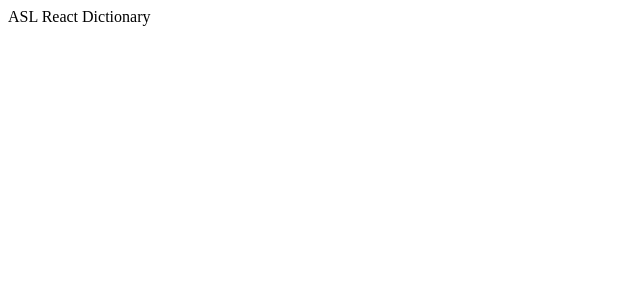
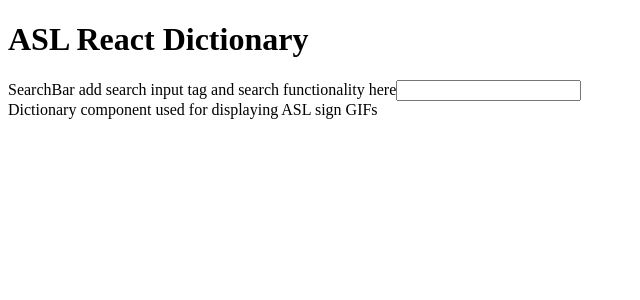
Before and after one commit to cyan-byte/asl-react-dictionary, a React (Vite) app: page / in a window 1280 px wide. Shown: the top 300 px of the page, without its empty margins (0-640 px from the left). Built offline with nearby package versions, Linux system fonts and the light colour scheme.

Commit message:
added components, React wireframe

```diff
--- a/index.html
+++ b/index.html
@@ -1,4 +1,4 @@
-<!doctype html>
+<!DOCTYPE html>
 <html lang="en">
   <head>
     <meta charset="UTF-8" />
--- a/src/App.jsx
+++ b/src/App.jsx
@@ -1,11 +1,16 @@
-import './App.css'
+import "./App.css";
+import React, { Component } from "react";
+import Dictionary from "./components/Dictionary";
+import SearchBar from "./components/SearchBar";
 
 function App() {
   return (
-      <div>
-        ASL React Dictionary
-      </div>
-  )
+    <div>
+      <h1>ASL React Dictionary</h1>
+      <SearchBar />
+      <Dictionary />
+    </div>
+  );
 }
 
-export default App
+export default App;
--- /dev/null
+++ b/src/components/Dictionary.jsx
@@ -0,0 +1,7 @@
+import React from 'react'
+
+export default function Dictionary() {
+  return (
+    <div className='dictionary'>Dictionary component used for displaying ASL sign GIFs</div>
+  )
+}
--- /dev/null
+++ b/src/components/SearchBar.jsx
@@ -0,0 +1,10 @@
+import React from 'react'
+
+export default function SearchBar() {
+  return (
+    <div className='search-bar'>SearchBar
+    add search input tag and search functionality here
+    <input/>
+    </div>
+  )
+}
```
Also changed, not shown: src/components/SignCard.jsx (added, +7 -0 lines).
